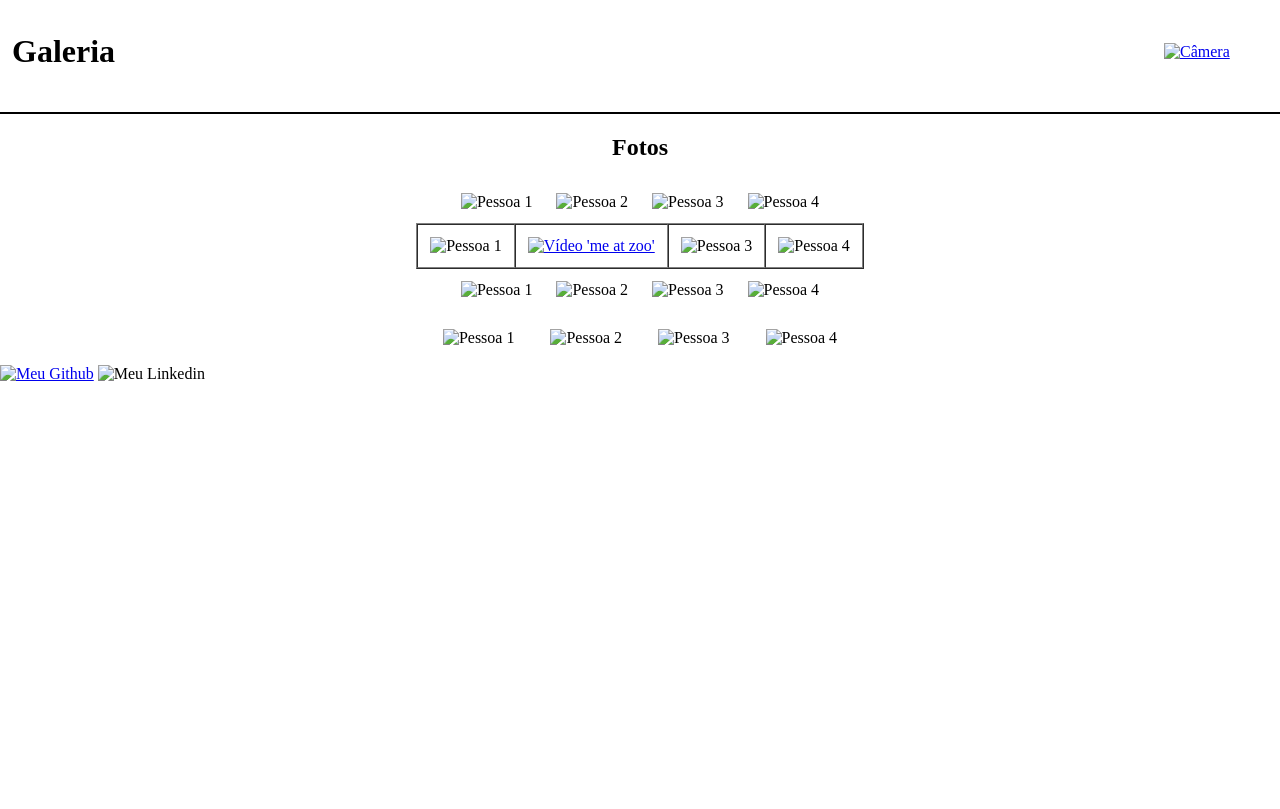
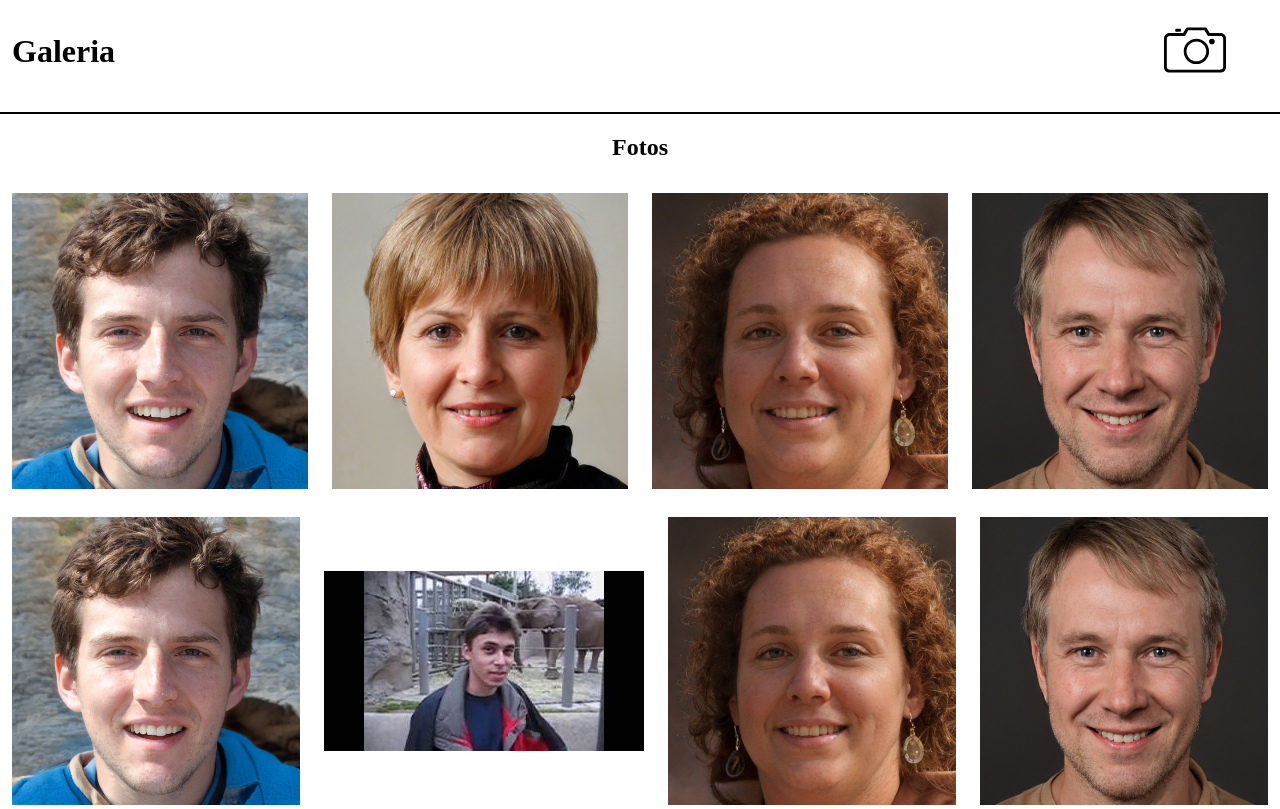
Before and after one commit to gabrielOliv1/dsm-fatec, a plain HTML site: page galeria/index.html in a window 1280 px wide. Shown: the top 809 px of the page. Drawn offline with Linux system fonts and the light colour scheme.

Commit message:
estrutura básica completa

```diff
--- a/galeria/index.html
+++ b/galeria/index.html
@@ -17,7 +17,7 @@
                     <td width="90%">
                         <h1>Galeria</h1>
                     </td>
-                    <td align="left"><a href="#"><img width="60%" src="./images/camera.svg" alt="Câmera"></a>
+                    <td align="left"><a href="#"><img width="60%" src="../images/camera.svg" alt="Câmera"></a>
                     </td>
                 </tr>
             </table>
@@ -29,44 +29,44 @@
             <h2>Fotos</h2>
             <table cellpadding="12" cellspacing="0">
                 <tr align="center">
-                    <td><img width="100%" src="./images/image1.jpg" alt="Pessoa 1"></td>
-                    <td><img width="100%" src="./images/image2.jpg" alt="Pessoa 2"></td>
-                    <td><img width="100%" src="./images/image3.jpg" alt="Pessoa 3"></td>
-                    <td><img width="100%" src="./images/image4.jpg" alt="Pessoa 4"></td>
-                </tr>
-            </table>
-            <table cellpadding="12" cellspacing="0" border="1px">
-                <tr align="center">
-                    <td><img width="100%" src="./images/image1.jpg" alt="Pessoa 1"></td>
-                    <!-- Alterar este td, colocando uma img referente ao video e uma ancora para redirecionar à outra página que reproduzirá o vídeo -->
-                            <td><a href="./me-at-zoo.html"><img width="100%" src="./images/meAtZoo.jpg" alt="Vídeo 'me at zoo'"></a></td>
-                    <td><img width="100%" src="./images/image3.jpg" alt="Pessoa 3"></td>
-                    <td><img width="100%" src="./images/image4.jpg" alt="Pessoa 4"></td>
+                    <td><img width="100%" src="../images/image1.jpg" alt="Pessoa 1"></td>
+                    <td><img width="100%" src="../images/image2.jpg" alt="Pessoa 2"></td>
+                    <td><img width="100%" src="../images/image3.jpg" alt="Pessoa 3"></td>
+                    <td><img width="100%" src="../images/image4.jpg" alt="Pessoa 4"></td>
                 </tr>
             </table>
             <table cellpadding="12" cellspacing="0">
                 <tr align="center">
-                    <td><img width="100%" src="./images/image1.jpg" alt="Pessoa 1"></td>
-                    <td><img width="100%" src="./images/image2.jpg" alt="Pessoa 2"></td>
-                    <td><img width="100%" src="./images/image3.jpg" alt="Pessoa 3"></td>
-                    <td><img width="100%" src="./images/image4.jpg" alt="Pessoa 4"></td>
+                    <td><img width="100%" src="../images/image1.jpg" alt="Pessoa 1"></td>
+                    <td><a width="100%" href="./me-at-zoo.html"><img src="../images/meAtZoo.jpg"
+                                alt="Vídeo 'me at zoo'"></a></td>
+                    <td><img width="100%" src="../images/image3.jpg" alt="Pessoa 3"></td>
+                    <td><img width="100%" src="../images/image4.jpg" alt="Pessoa 4"></td>
+                </tr>
+            </table>
+            <table cellpadding="12" cellspacing="0">
+                <tr align="center">
+                    <td><img width="100%" src="../images/image1.jpg" alt="Pessoa 1"></td>
+                    <td><img width="100%" src="../images/image2.jpg" alt="Pessoa 2"></td>
+                    <td><img width="100%" src="../images/image3.jpg" alt="Pessoa 3"></td>
+                    <td><img width="100%" src="../images/image4.jpg" alt="Pessoa 4"></td>
                 </tr>
             </table>
             <table cellpadding="18-" cellspacing="0">
                 <tr align="center">
-                    <td><img width="100%" src="./images/image1.jpg" alt="Pessoa 1"></td>
-                    <td><img width="100%" src="./images/image2.jpg" alt="Pessoa 2"></td>
-                    <td><img width="100%" src="./images/image3.jpg" alt="Pessoa 3"></td>
-                    <td><img width="100%" src="./images/image4.jpg" alt="Pessoa 4"></td>
+                    <td><img width="100%" src="../images/image1.jpg" alt="Pessoa 1"></td>
+                    <td><img width="100%" src="../images/image2.jpg" alt="Pessoa 2"></td>
+                    <td><img width="100%" src="../images/image3.jpg" alt="Pessoa 3"></td>
+                    <td><img width="100%" src="../images/image4.jpg" alt="Pessoa 4"></td>
                 </tr>
             </table>
         </div>
     </section>
     <footer>
         <div>
-            <a href="https://github.com/gabrielOliv1" target="_blank"><img width="36" src="./images/github.svg"
+            <a href="https://github.com/gabrielOliv1" target="_blank"><img width="36" src="../images/github.svg"
                     alt="Meu Github"></a>
-            <img src="./images/linkedin.svg" alt="Meu Linkedin"><a href="#"></a></img>
+            <img src="../images/linkedin.svg" alt="Meu Linkedin"><a href="#"></a></img>
         </div>
     </footer>
 </body>
```
Also changed, not shown: galeria/me-at-zoo.html (+21 -13 lines).
